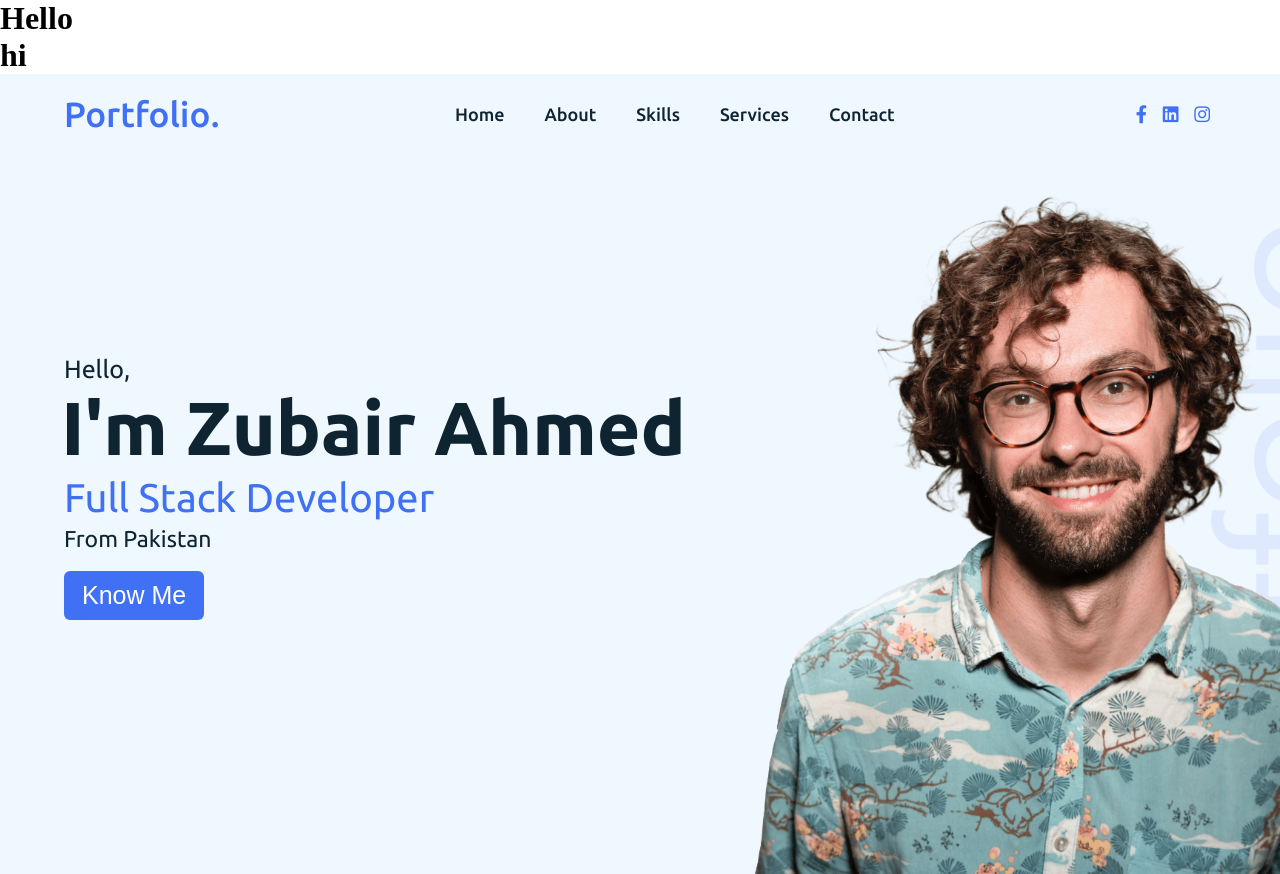
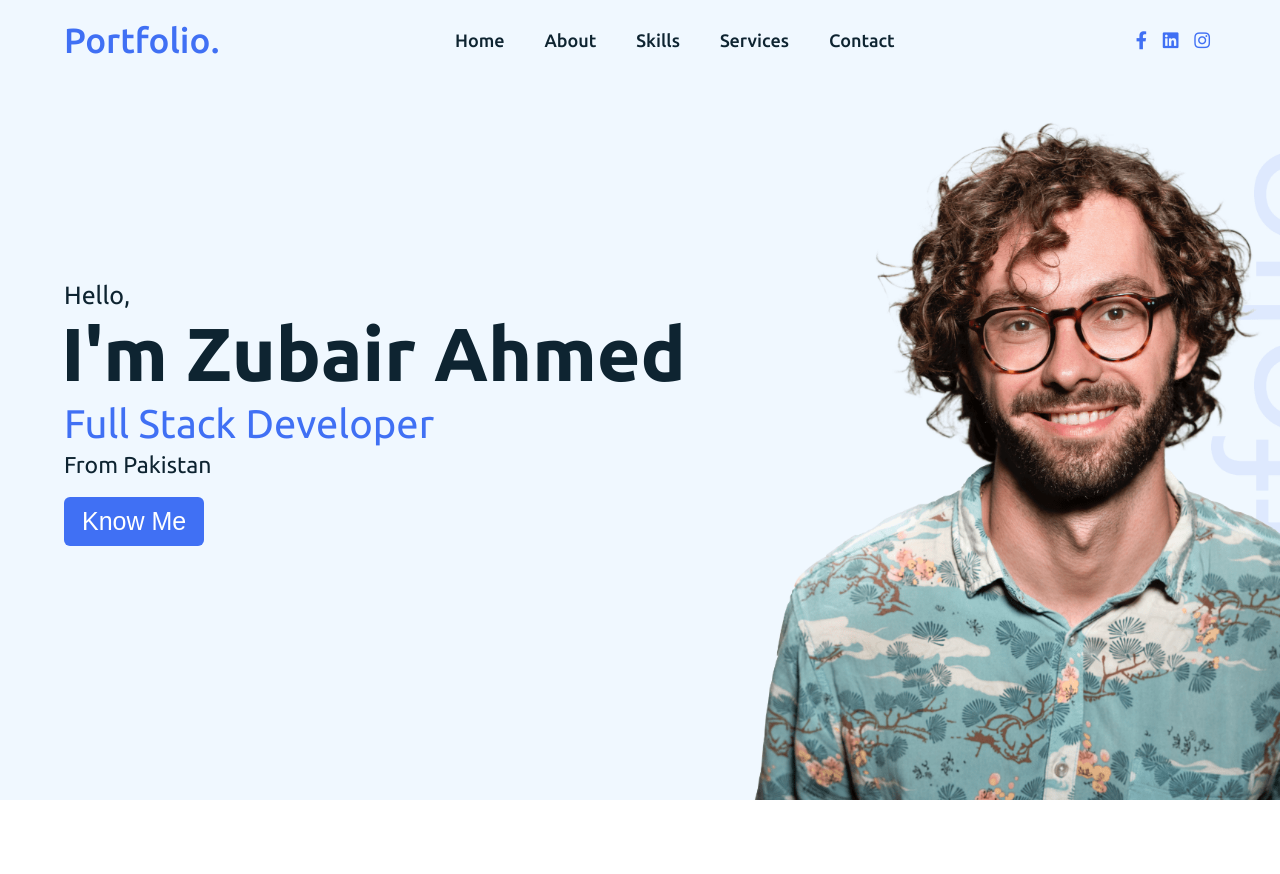
Before and after one commit to zubairahmed-sketch/MyPortfolio, a plain HTML site: page index.html in a window 1280 px wide. Shown: the top 874 px of the page. Drawn offline with Linux system fonts and the light colour scheme.

Commit message:
remove Headings index.html

```diff
--- a/index.html
+++ b/index.html
@@ -3,8 +3,6 @@
 <html lang="en" dir="ltr">
 
 <head>
-  <h1>Hello</h1>
-  <h1>hi</h1>
   <meta charset="UTF-8" />
   <title>My Portfolio Website</title>
   <link rel="stylesheet" href="style.css" />
```
